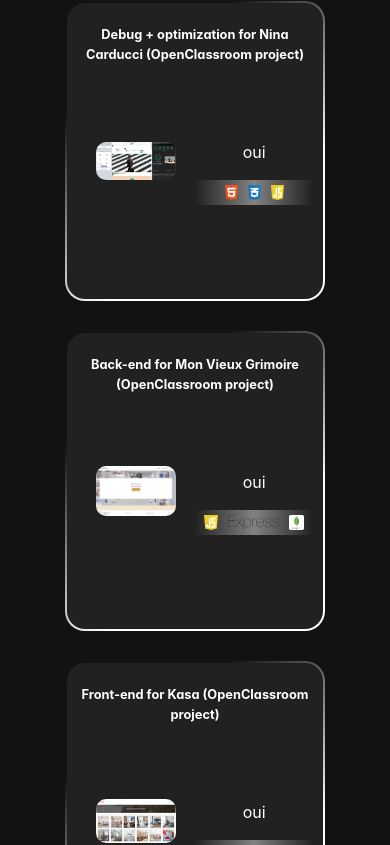
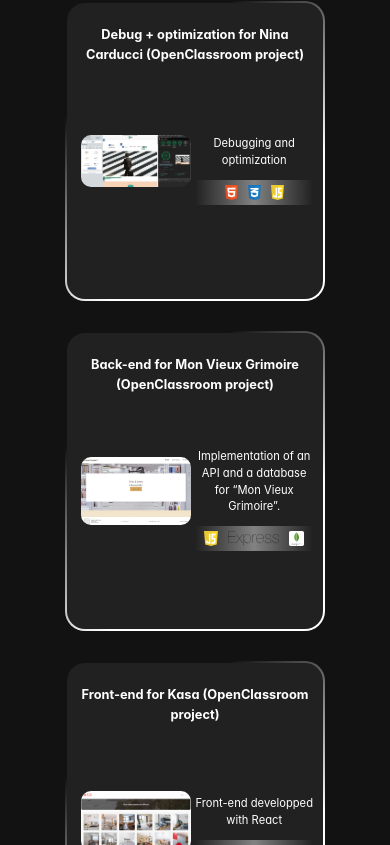
Before and after one commit to Crrux/Portfolio, a React (Vite) app: page / in a window 390 px wide. Shown: the part 1879-2724 px from the top of the page. Built offline with nearby package versions, Linux system fonts and the light colour scheme.

Commit message:
ajout description

```diff
--- a/public/assets/database.json
+++ b/public/assets/database.json
@@ -90,21 +90,21 @@
       "name": "Debug + optimization for Nina Carducci (OpenClassroom project)",
       "imageURL": "/assets/projects_screenshots/carducci.webp",
       "lienGithub": "https://github.com/Crrux/nina-carducci.github.io",
-      "description": "oui",
+      "description": "Debugging and optimization",
       "used": ["HTML", "CSS", "Javascript"]
     },
     {
       "name": "Back-end for Mon Vieux Grimoire (OpenClassroom project)",
       "imageURL": "/assets/projects_screenshots/grimoire.webp",
       "lienGithub": "https://github.com/Crrux/P7-BackEnd",
-      "description": "oui",
+      "description": "Implementation of an API and a database for “Mon Vieux Grimoire”.",
       "used": ["Javascript", "ExpressJS", "MongoDB"]
     },
     {
       "name": "Front-end for Kasa (OpenClassroom project)",
       "imageURL": "/assets/projects_screenshots/kasa.webp",
       "lienGithub": "https://github.com/Crrux/kasa",
-      "description": "oui",
+      "description": "Front-end developped with React",
       "used": ["React"]
     }
   ]
--- a/src/components/project_card/_project_card.sass
+++ b/src/components/project_card/_project_card.sass
@@ -30,12 +30,13 @@
                     width: 80%
                     border-radius: 20px
                     @media screen and ( max-width: $layout-breakpoint-small )
-                        width: 80px
+                        width: 110px
                         border-radius: 10px
             &_Image, &_Description
                 flex-grow: 1
                 width: 30%
             &_Description
+                font-size: 0.7rem
                 &_imgcontainer
                     display: flex
                     justify-content: center
--- a/src/sass/index.css
+++ b/src/sass/index.css
@@ -320,13 +320,16 @@ button:active {
 }
 @media screen and (max-width: 767.98px) {
   .Cards_Container_Info_Image img {
-    width: 80px;
+    width: 110px;
     border-radius: 10px;
   }
 }
 .Cards_Container_Info_Image, .Cards_Container_Info_Description {
   flex-grow: 1;
   width: 30%;
+}
+.Cards_Container_Info_Description {
+  font-size: 0.7rem;
 }
 .Cards_Container_Info_Description_imgcontainer {
   display: flex;
```
Also changed, not shown: 1 other file (tests, documents, lock files or other folders).
